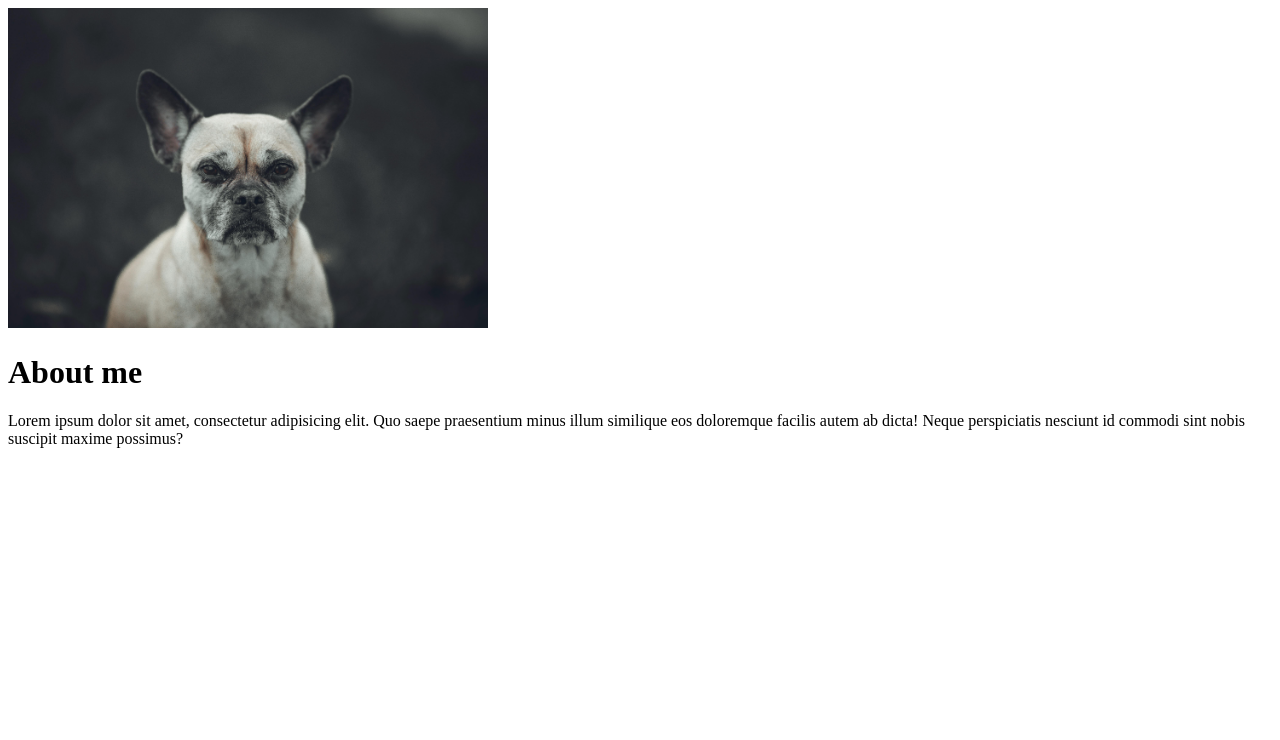
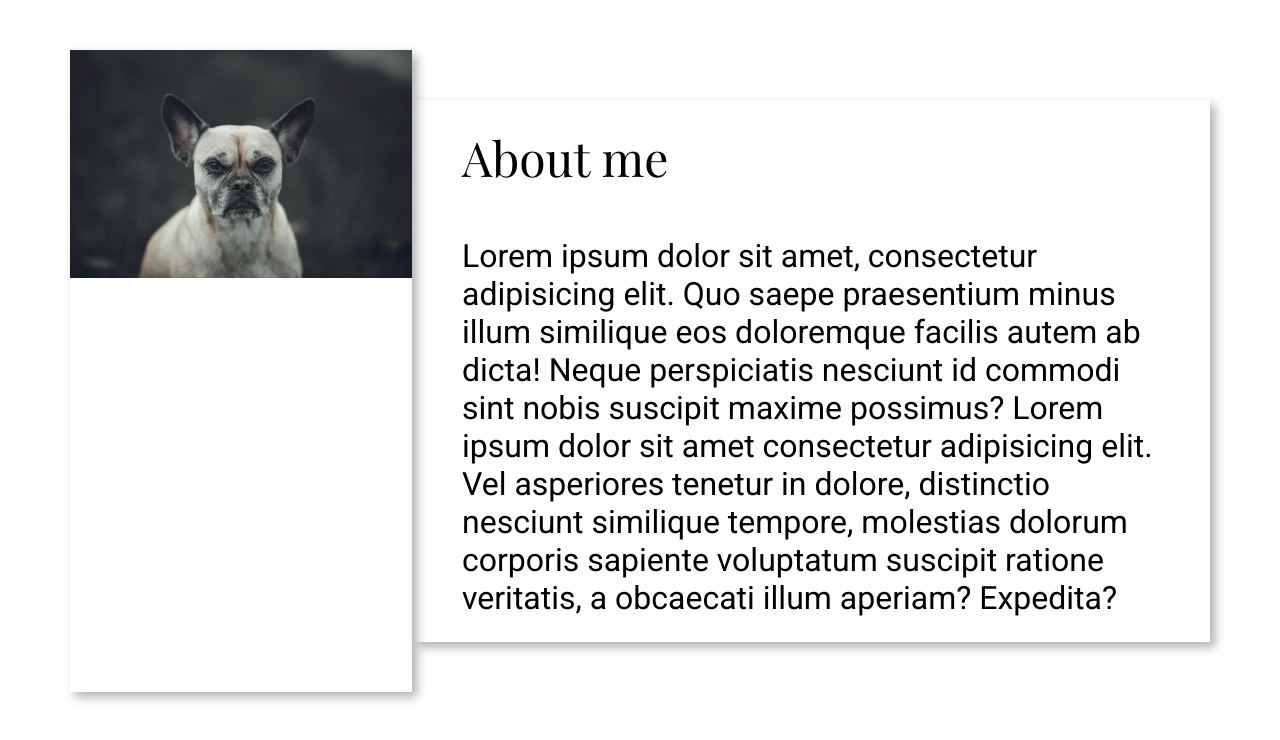
Before and after one commit to bbantier/odin-homepage, a plain HTML site: page index.html in a window 1280 px wide. Drawn offline with nearby package versions, Linux system fonts and the light colour scheme; a web font is replaced by a local one.

Commit message:
chore: rename elements classes

```diff
--- a/index.html
+++ b/index.html
@@ -7,24 +7,24 @@
     <link rel="stylesheet" href="style.css" />
   </head>
   <body>
-    <header class="header">
-      <img
-        class="profile-picture"
-        src="img/doggo.jpg"
-        alt="doggo"
-        width="480"
-      />
-      <div class="about-me">
-        <h1>About me</h1>
-        <p class="about-me-p">
+    <section class="about">
+      <div class="img-container card">
+        <img class="profile-picture" src="img/doggo.jpg" alt="" />
+      </div>
+      <div class="about-card card">
+        <h2 class="about-title title">About me</h2>
+        <p class="about-text normal">
           Lorem ipsum dolor sit amet, consectetur adipisicing elit. Quo saepe
           praesentium minus illum similique eos doloremque facilis autem ab
           dicta! Neque perspiciatis nesciunt id commodi sint nobis suscipit
-          maxime possimus?
+          maxime possimus? Lorem ipsum dolor sit amet consectetur adipisicing
+          elit. Vel asperiores tenetur in dolore, distinctio nesciunt similique
+          tempore, molestias dolorum corporis sapiente voluptatum suscipit
+          ratione veritatis, a obcaecati illum aperiam? Expedita?
         </p>
       </div>
-    </header>
-    <main class="main"></main>
-    <footer class="footer"></footer>
+    </section>
+    <section class="work"></section>
+    <section class="contact"></section>
   </body>
 </html>
--- a/style.css
+++ b/style.css
@@ -1,3 +1,59 @@
+@import url("https://fonts.googleapis.com/css2?family=Playfair+Display:ital,wght@0,400..900;1,400..900&family=Roboto:ital,wght@0,100;0,300;0,400;0,500;0,700;0,900;1,100;1,300;1,400;1,500;1,700;1,900&display=swap");
+
+*,
+*::before,
+*::after {
+  margin: 0;
+  padding: 0;
+  box-sizing: border-box;
+}
+
+:root {
+  --title-font: "Playfair Display", serif;
+  --normal-font: "Roboto", "Tahoma", sans-serif;
+}
+
+body {
+  padding: 50px 70px;
+}
+
+.title {
+  font-family: var(--title-font);
+  font-weight: normal;
+}
+
+.normal {
+  font-family: var(--normal-font);
+}
+
+.about {
+  display: flex;
+}
+
+.card {
+  box-shadow: 5px 5px 10px #afafaf;
+}
+
+.about-card {
+  margin: 50px 0;
+  padding: 25px 50px;
+}
+
+.about-title {
+  font-size: 3em;
+  margin-bottom: 1em;
+}
+
+.about-text {
+  font-size: 2em;
+}
+
+.img-container {
+  max-width: 30%;
+  position: relative;
+}
+
 .profile-picture {
+  width: 100%;
   object-fit: cover;
 }
```
